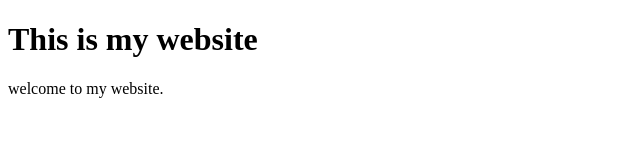
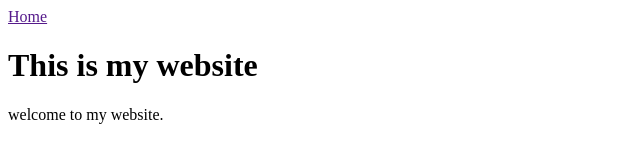
Before and after one commit to limbu058/project1, a plain HTML site: page index.html in a window 1280 px wide. Shown: the whole page, without its empty margins (0-640 px from the left). Drawn offline with Linux system fonts and the light colour scheme.

Commit message:
home link added

```diff
--- a/index.html
+++ b/index.html
@@ -4,9 +4,13 @@
         <title>Page Title</title>
     </head>
     <body>
+        <div>
+            <a href="">Home</a>
+        </div>
 
         <h1>This is my website</h1>
         <p>welcome to my website.</p>
 
+
     </body>
 </html>
```
